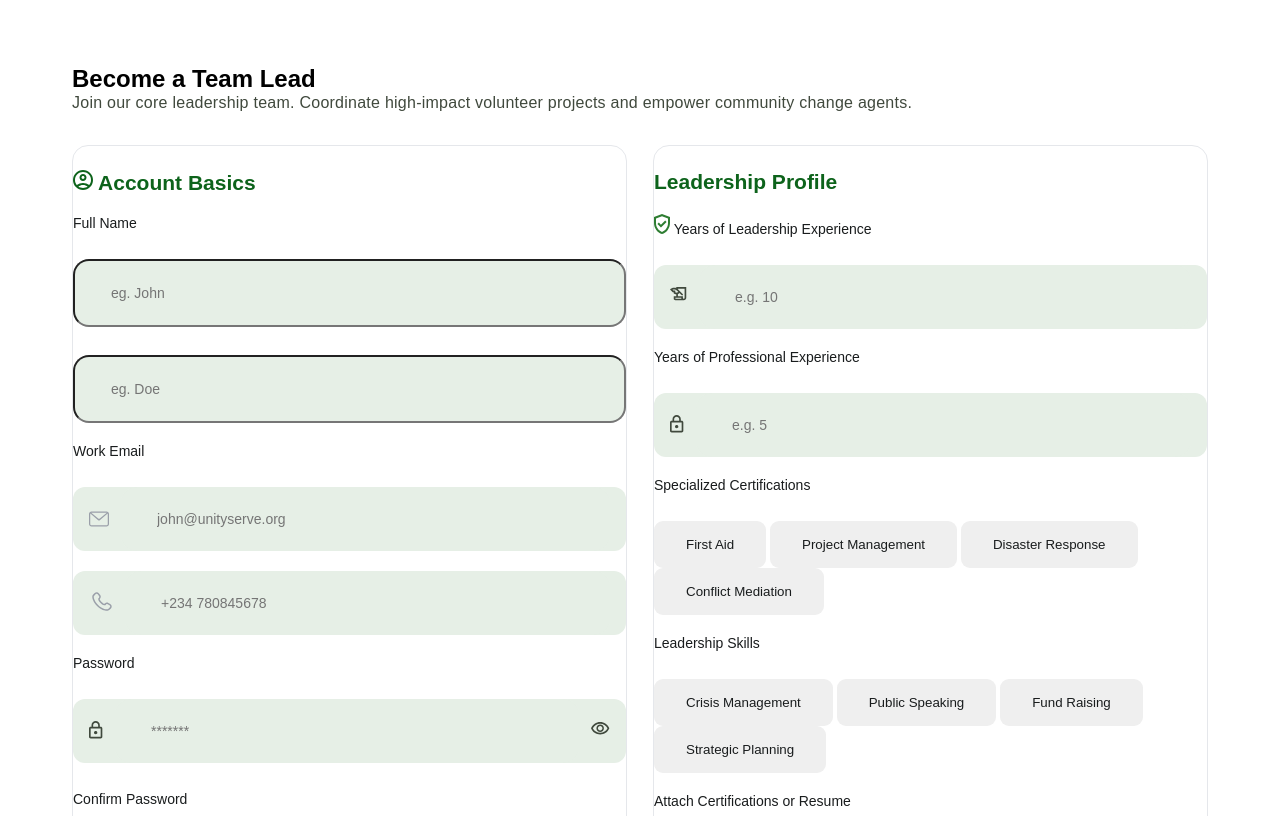
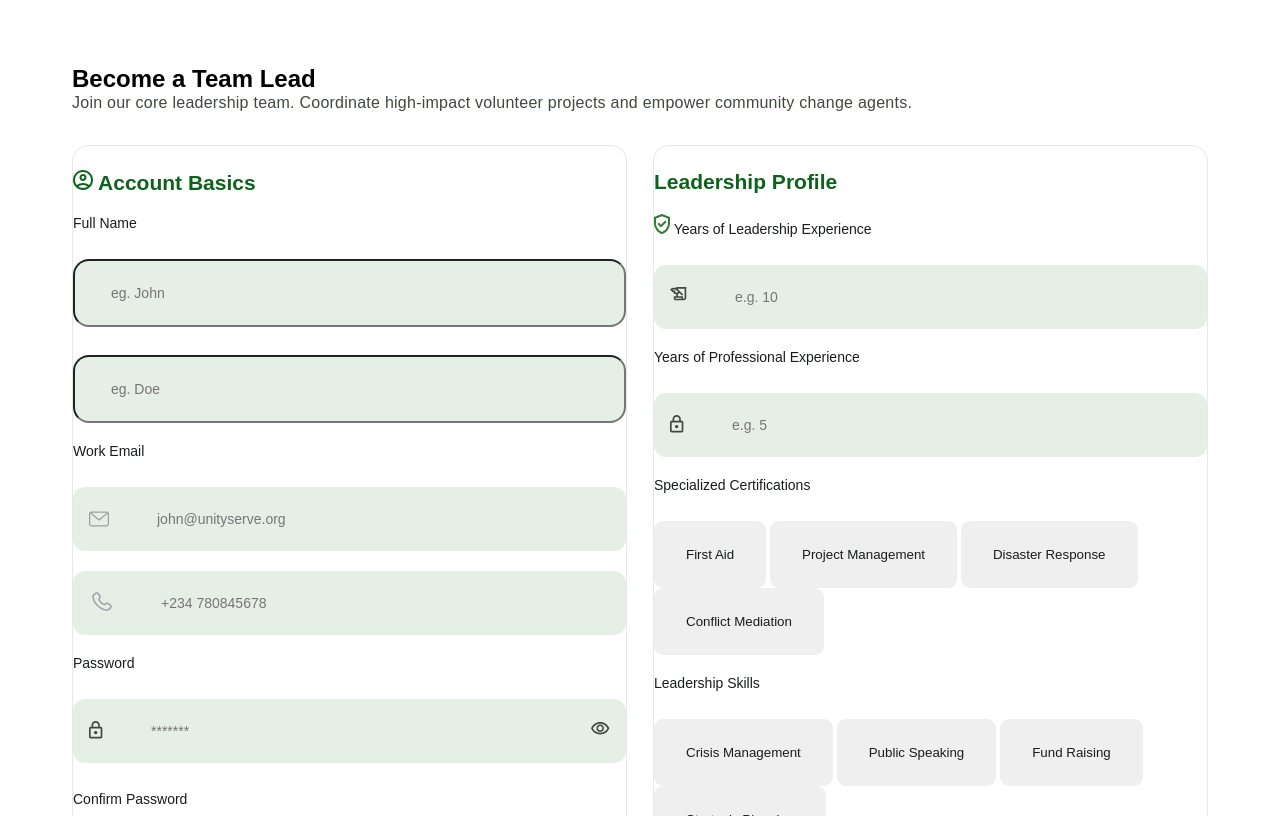
Before and after one commit to cheeesom/volunteer-management-system, a plain HTML site: page pages/projectcoordinator-signup.html in a window 1280 px wide. Shown: the part 102-918 px from the top of the page. Drawn offline with Linux system fonts and the light colour scheme.

Commit message:
update for pc and ngo html

```diff
--- a/css/projectcoordinator-signup.css
+++ b/css/projectcoordinator-signup.css
@@ -130,14 +130,14 @@
 
 .interest-tags button {
   border: none;
-  padding: 16px 32px;
+  padding: 26px 32px;
   border-radius: 9px;
   color: #191c1d;
 }
 
 .skills-list button {
   border: none;
-  padding: 16px 32px;
+  padding: 26px 32px;
   border-radius: 9px;
   color: #191c1d;
 }
```
Also changed, not shown: pages/ngo-signup.html (+2 -4 lines).
